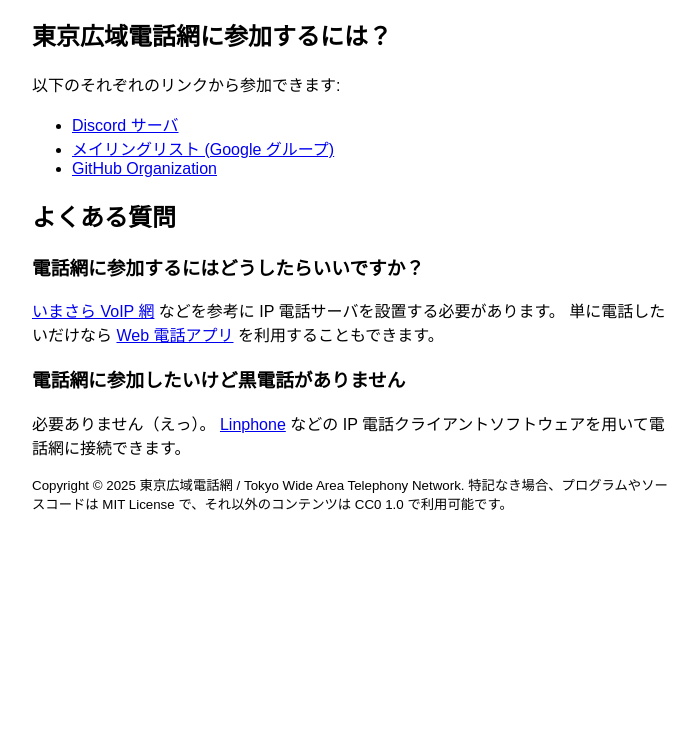
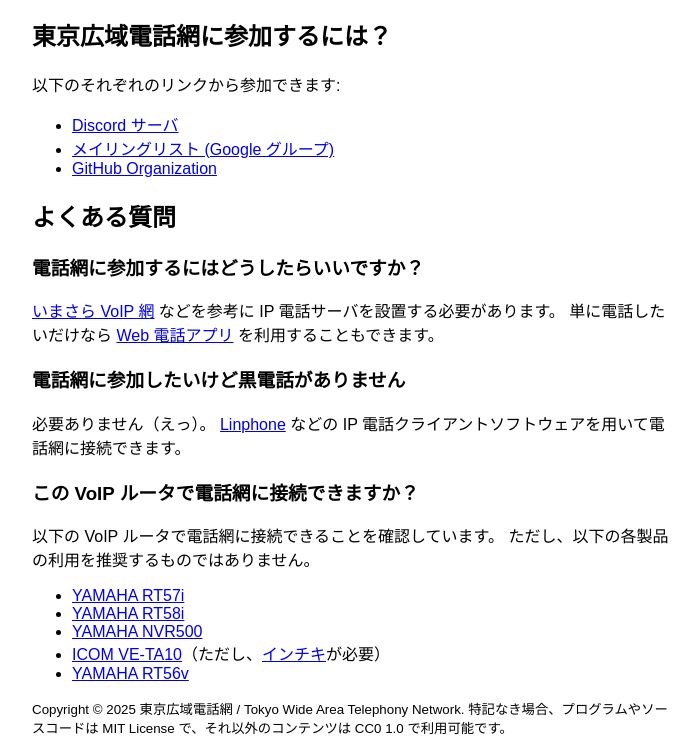
Before and after one commit to tkytel/tkytel.static.jp, a plain HTML site: page index.html in a window 1280 px wide. Shown: the part 468-1221 px from the top of the page, without its empty margins (288-987 px from the left). Before the commit the page ends 997 px from the top, so only its background shows below. Drawn offline with Linux system fonts and the light colour scheme.

Commit message:
Add この VoIP ルータで電話網に接続できますか？

```diff
--- a/index.html
+++ b/index.html
@@ -81,6 +81,20 @@
           </p>
         </section>
       </section>
+      <section>
+        <h3>この VoIP ルータで電話網に接続できますか？</h3>
+        <p>
+        以下の VoIP ルータで電話網に接続できることを確認しています。
+        ただし、以下の各製品の利用を推奨するものではありません。
+        </p>
+        <ul>
+          <li><a rel="external" href="https://network.yamaha.com/products/routers/rt57i/index">YAMAHA RT57i</a></li>
+          <li><a rel="external" href="https://network.yamaha.com/products/routers/rt58i/index">YAMAHA RT58i</a></li>
+          <li><a rel="external" href="https://network.yamaha.com/products/routers/nvr500/index">YAMAHA NVR500</a></li>
+          <li><a rel="external" href="https://www.icom.co.jp/support/manual/2386/">ICOM VE-TA10</a>（ただし、<a rel="external" href="https://zenn.dev/kusaremkn/articles/cb32b500fc1334">インチキ</a>が必要）</li>
+          <li><a rel="external" href="https://network.yamaha.com/products/routers/rt56v/index">YAMAHA RT56v</a></li>
+        </ul>
+      </section>
     </main>
     <footer>
       <p>
```
